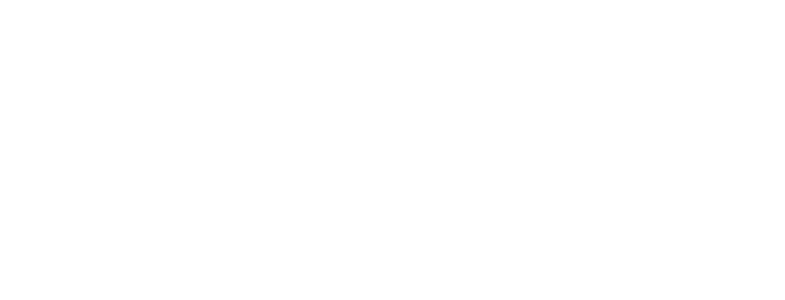
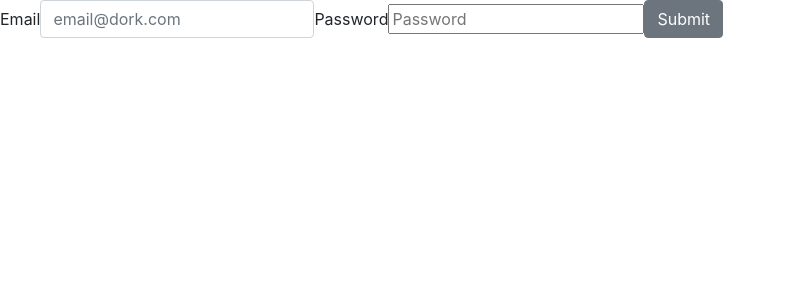
Before and after one commit to helio-training/student-market, a React (Create React App) app: page / in a window 1280 px wide. Shown: the top 300 px of the page, without its empty margins (0-785 px from the left). Built offline with nearby package versions, Linux system fonts and the light colour scheme.

Commit message:
added Account login form

```diff
--- a/package.json
+++ b/package.json
@@ -3,10 +3,10 @@
   "version": "0.1.0",
   "private": true,
   "dependencies": {
-    "bootstrap": "4.0.0-beta",
+    "bootstrap": "^4.0.0-beta",
     "react": "^16.0.0",
     "react-dom": "^16.0.0",
-    "react-scripts": "1.0.14",
+    "react-scripts": "^1.0.14",
     "reactstrap": "^5.0.0-alpha.3"
   },
   "scripts": {
--- a/src/App.js
+++ b/src/App.js
@@ -1,12 +1,12 @@
 import React, { Component } from 'react';
-
+import Account from './Routes/Header/component'
 
 
 class App extends Component {
   render() {
     return (
       <div>
-
+        <Account/>
       </div>
     );
   }
--- a/src/Routes/Header/component.js
+++ b/src/Routes/Header/component.js
@@ -0,0 +1,23 @@
+import React, { Component } from 'react'
+import { Button, Form, FormGroup, Label, Input } from 'reactstrap';
+
+class Account extends Component {
+  render() {
+    return(
+      <Form inline>
+        <FormGroup>
+          <Label for="email">Email</Label>{''}
+          <Input type="email" name="email" id="email" placeholder="email@dork.com"/>
+        </FormGroup>
+        {''}
+        <FormGroup>
+          <Label for="passworn">Password</Label>{''}
+          <input type="password" name="password" id="password" placeholder="Password"/>
+        </FormGroup>
+        {''}
+        <Button>Submit</Button>
+      </Form>
+      )
+    }
+  }
+  export default Account
```
Also changed, not shown: 1 other file (tests, documents, lock files or other folders).
